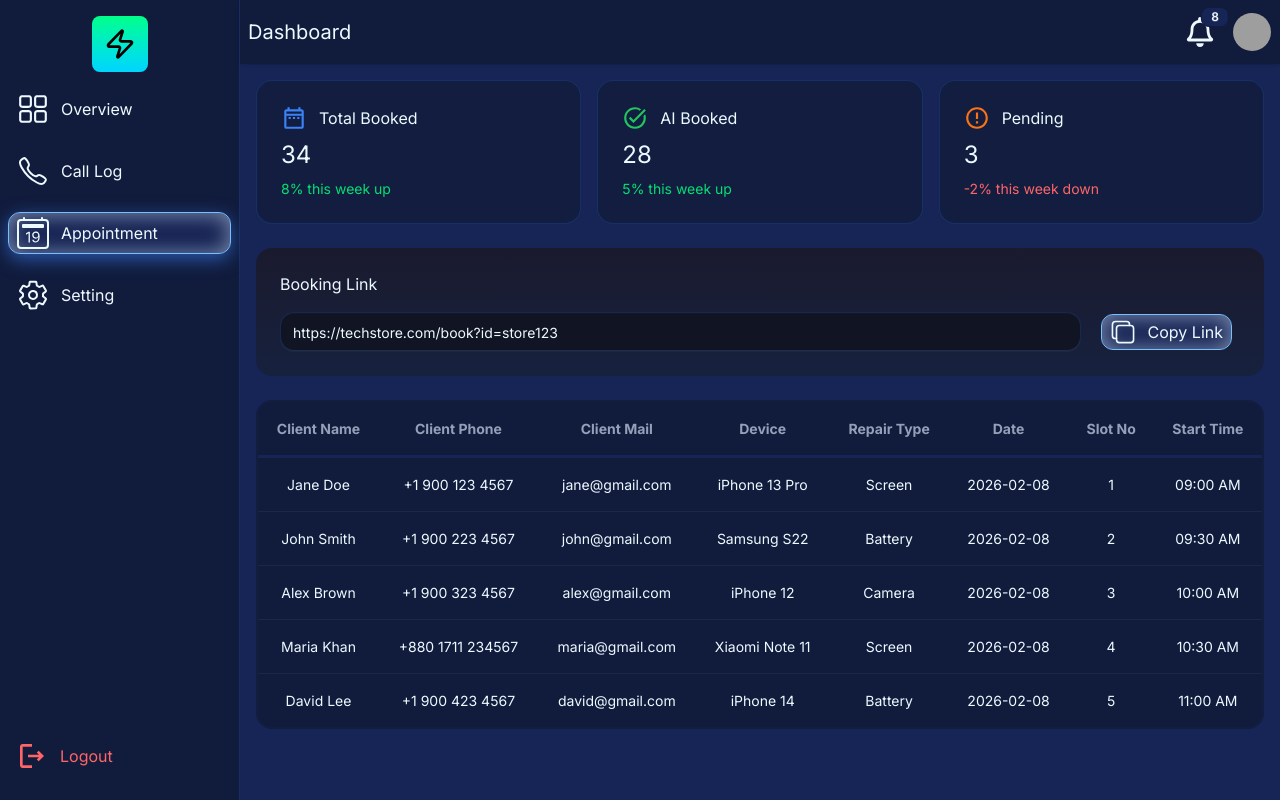
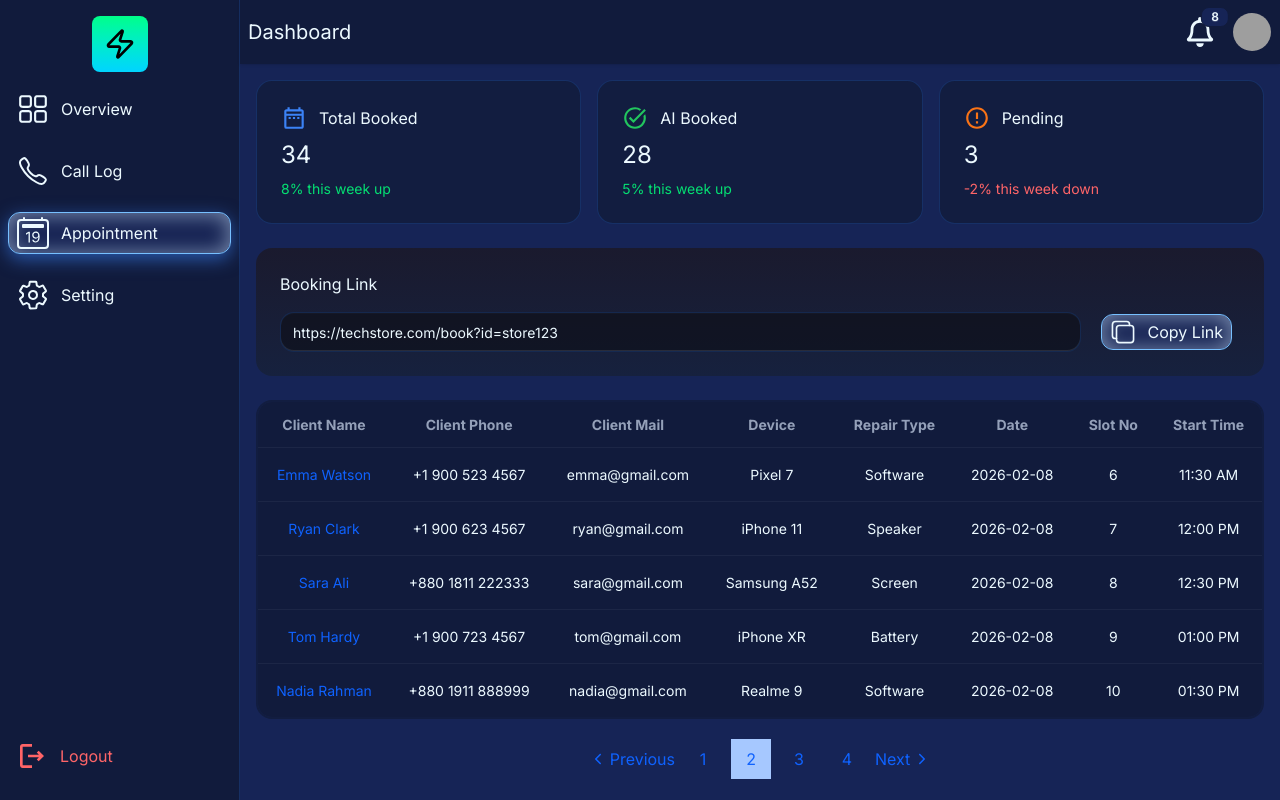
Before and after one commit to kamrulhasanPro/CallHub, a React (Vite) app: page /appointment in a window 1280 px wide. Built offline with nearby package versions, Linux system fonts and the light colour scheme; grey boxes are pictures that could not be loaded.

Commit message:
implement pagination

```diff
--- a/src/components/sections/dashboard/Appointment/BookingList.jsx
+++ b/src/components/sections/dashboard/Appointment/BookingList.jsx
@@ -1,19 +1,48 @@
-import React, { useMemo, useState } from "react";
+import React, { useMemo, useReducer, useState } from "react";
 import toast from "react-hot-toast";
+import { IoIosArrowBack, IoIosArrowForward } from "react-icons/io";
 
 const BookingList = () => {
   const [bookingData, setBookingData] = useState([]);
+  const initialPagination = {
+    page: 1,
+    limit: 5,
+    totalPage: 0,
+  };
+
+  const reducer = (state, action) => {
+    switch (action.type) {
+      case "NEXT":
+        return { ...state, page: state.page + 1 };
+
+      case "PREVIOUS":
+        return { ...state, page: state.page - 1 };
+
+      case "SET":
+        return { ...state, page: action.payload };
+
+      case "TOTAL":
+        return { ...state, totalPage: action.payload / state.limit };
+
+      default:
+        state;
+    }
+  };
+  const [state, dispatch] = useReducer(reducer, initialPagination);
+
   useMemo(() => {
     try {
       fetch("/data/BookingData.json")
         .then((res) => res.json())
-        .then((data) => setBookingData(data));
+        .then((data) => {
+          setBookingData(data);
+          dispatch({ type: "TOTAL", payload: data?.length });
+        });
     } catch (error) {
       toast.error("Something faced error in booking data fetching");
     }
   }, []);
 
-  console.log(bookingData);
   return (
     <section>
       {/* table */}
@@ -21,6 +50,7 @@ const BookingList = () => {
         <table className="table w-full text-center text-nowrap ">
           {/* table head */}
           <thead className="bg-base-200 border-b border-gray-100 [&>*]:p-4 [&>*]:border-b-3  [&>*]:border-base-100 ">
+            <tr>
               <th>Client Name</th>
               <th>Client Phone</th>
               <th>Client Mail</th>
@@ -29,13 +59,19 @@ const BookingList = () => {
               <th>Date</th>
               <th>Slot No</th>
               <th>Start Time</th>
+            </tr>
           </thead>
 
           {/* table data */}
           <tbody className="">
-            {bookingData.slice(0, 5)?.map((item) => (
+            {bookingData
+              .slice(
+                state?.page * state?.limit,
+                (state?.page + 1) * state?.limit,
+              )
+              ?.map((item) => (
                 <tr className="bg-base-200 [&>*]:p-4" key={item?.id}>
-                <td>{item?.clientName}</td>
+                  <td className="text-primary">{item?.clientName}</td>
                   <td>{item?.clientPhone}</td>
                   <td>{item?.clientEmail}</td>
                   <td>{item?.device}</td>
@@ -50,8 +86,39 @@ const BookingList = () => {
       </div>
 
       {/* pagination */}
-      <div>
+      <div
+        className="flex items-center justify-center mt-5 gap-2
+      "
+      >
+        {/* previous button */}
+        <button
+          onClick={() => dispatch({ type: "PREVIOUS" })}
+          disabled={state.page === 0}
+          className="flex items-center gap-1 text-primary cursor-pointer disabled:text-gray-400"
+        >
+          <IoIosArrowBack /> Previous
+        </button>
 
+        {/* page number */}
+        <ul className="flex items-center gap-2">
+          {[...Array(state?.totalPage)].map((_, i) => (
+            <li
+              onClick={() => dispatch({ type: "SET", payload: i })}
+              className={`w-10 h-10 text-primary flex items-center justify-center text-semibold ${state?.page === i && "bg-[#A6C8FF] text-base-200"}`}
+            >
+              {i + 1}
+            </li>
+          ))}
+        </ul>
+
+        {/* next button */}
+        <button
+          disabled={state.page + 1 === state?.totalPage}
+          onClick={() => dispatch({ type: "NEXT" })}
+          className="flex items-center gap-1 text-primary cursor-pointer disabled:text-gray-400"
+        >
+          Next <IoIosArrowForward />
+        </button>
       </div>
     </section>
   );
--- a/src/index.css
+++ b/src/index.css
@@ -12,7 +12,7 @@
 @plugin "daisyui/theme" {
   name: "dark";
   default: true;
-  --color-primary: blue;
+  --color-primary: #0F62FE;
   --color-secondary: teal;
   --color-base-100: #162456;
   --color-base-200: #111B3C;
```
Lines whose indentation alone changed are shown as unchanged.
